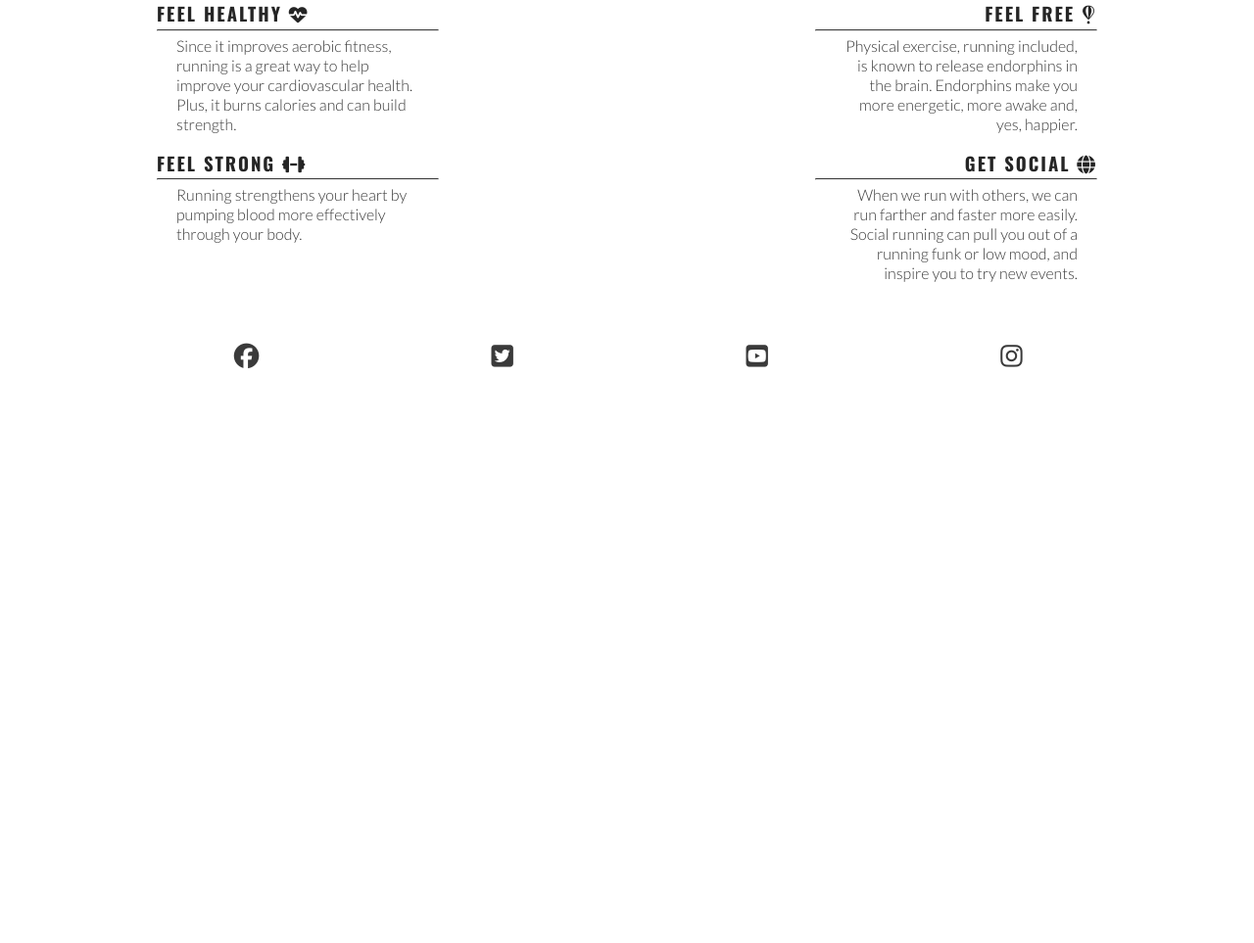
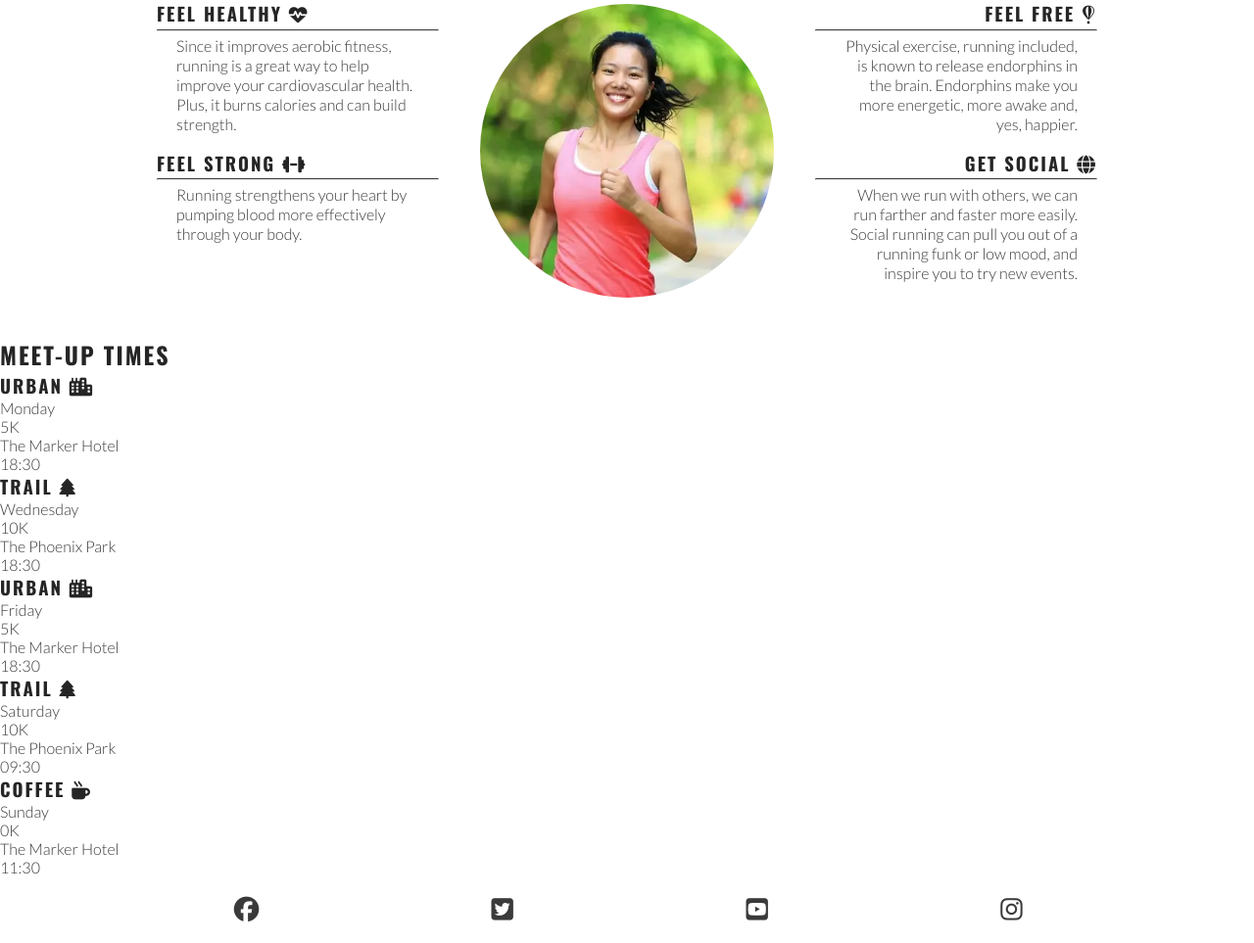
Before and after one commit to samueld164/love-running, a plain HTML site: page index.html in a window 1280 px wide. Shown: the part 781-1744 px from the top of the page at 98% size. Before the commit the page ends 1179 px from the top, so only its background shows below. Drawn offline with nearby package versions, Linux system fonts and the light colour scheme.

Commit message:
add meetups section on HTML

```diff
--- a/index.html
+++ b/index.html
@@ -77,7 +77,49 @@
                     </div>
                 </div>
                 <div id="benefits-image">
-                    <div id="cicrle-cover-bg"></div>
+                    <div id="circle-cover-bg"></div>
+                </div>
+            </div>
+        </section>
+
+        <!-- Meetup Times section -->
+        <section id="meetups">
+            <h2>Meet-up Times</h2>
+            <div id="times">
+                <div>
+                    <h3>Urban <i class="fa-solid fa-city"></i></h3>
+                    <p>Monday</p>
+                    <p>5K</p>
+                    <p>The Marker Hotel</p>
+                    <p>18:30</p>
+                </div>
+                <div>
+                    <h3>Trail <i class="fa-solid fa-tree"></i></h3>
+                    <p>Wednesday</p>
+                    <p>10K</p>
+                    <p>The Phoenix Park</p>
+                    <p>18:30</p>
+                </div>
+                <div>
+                    <h3>Urban <i class="fa-solid fa-city"></i></h3>
+                    <p>Friday</p>
+                    <p>5K</p>
+                    <p>The Marker Hotel</p>
+                    <p>18:30</p>
+                </div>
+                <div>
+                    <h3>Trail <i class="fa-solid fa-tree"></i></h3>
+                    <p>Saturday</p>
+                    <p>10K</p>
+                    <p>The Phoenix Park</p>
+                    <p>09:30</p>
+                </div>
+                <div>
+                    <h3>Coffee <i class="fa-solid fa-mug-hot"></i></h3>
+                    <p>Sunday</p>
+                    <p>0K</p>
+                    <p>The Marker Hotel</p>
+                    <p>11:30</p>
                 </div>
             </div>
         </section>
```
Also changed, not shown: assets/images/dublin-city.webp (added).
